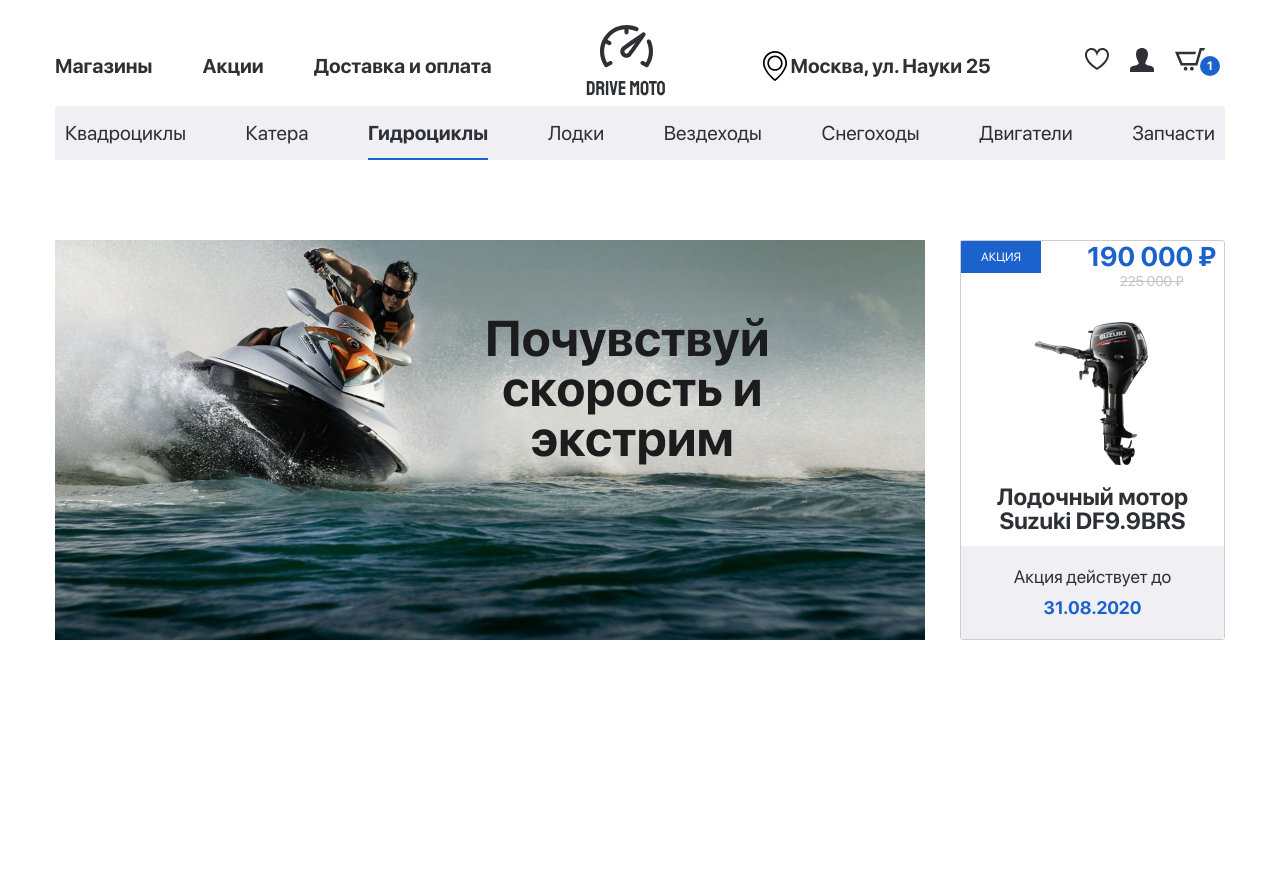
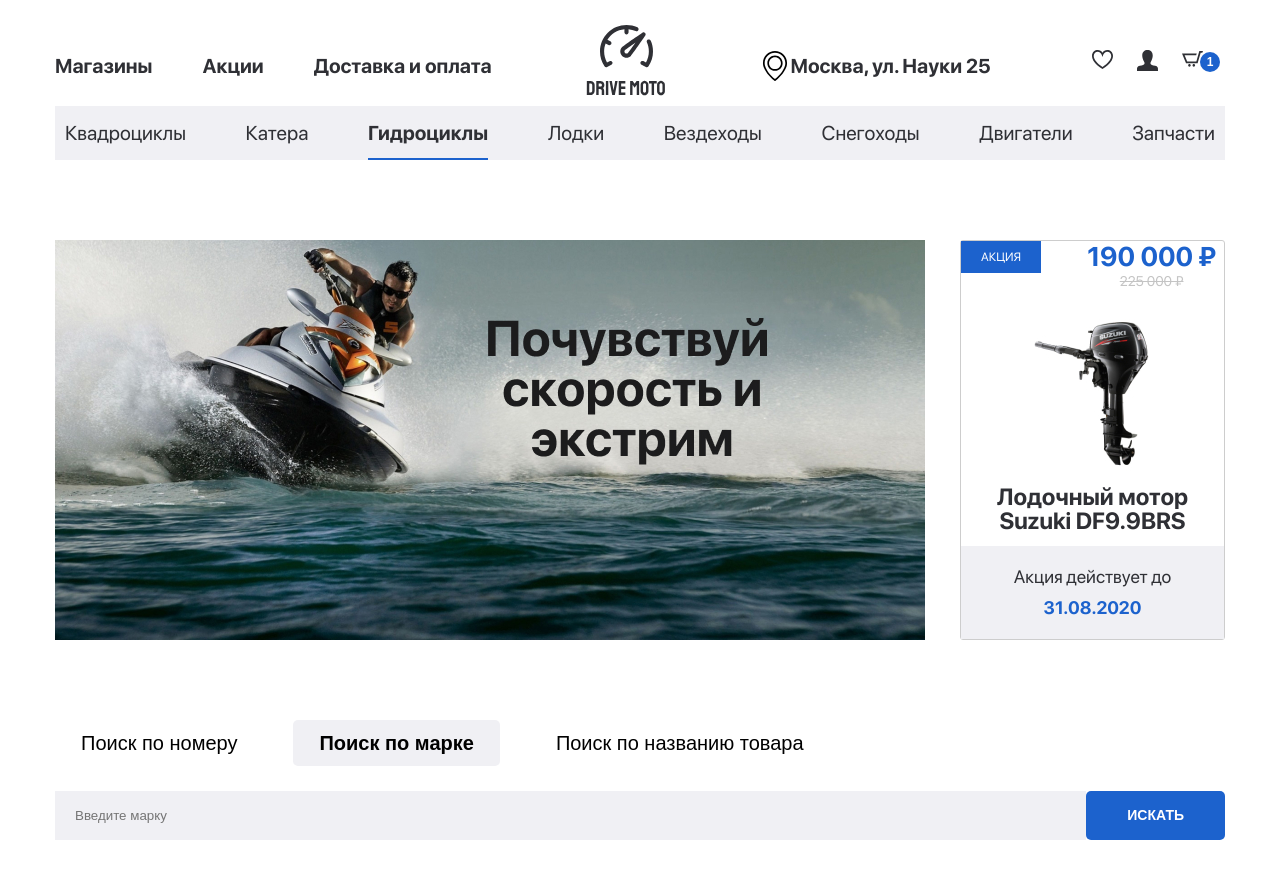
Before and after one commit to tovach/JetSkiReact, a website built with webpack: page src/index.html in a window 1280 px wide. Before the commit the page ends 800 px from the top, so only its background shows below. Built offline with nearby package versions, Linux system fonts and the light colour scheme.

Commit message:
feat: add search-bar section markup

```diff
--- a/src/index.html
+++ b/src/index.html
@@ -44,21 +44,21 @@
         <div class="user-bar">
           <ul class="user-bar__list">
             <li class="user-bar__item">
-              <a href="#">
+              <button class="button" type="button">
                 <img src="img/icons/bookmarks-icon.svg" alt="">
-              </a>
+              </butto>
             </li>
             <li class="user-bar__item">
-              <a href="#">
+              <button class="button" type="button">
                 <img src="img/icons/user-icon.svg" alt="">
-              </a>
+              </button>
             </li>
             <li class="user-bar__item">
               <div class="cart">
-                <a href="#">
+                <button class="button" type="button">
                   <img class="cart__icon" src="img/icons/cart-icon.svg" alt="">
                   <span class="cart__items-counter">1</span>
-                </a>
+                </button>
               </div>
             </li>
           </ul>
@@ -101,7 +101,7 @@
     </header>
 
     <main class="main">
-      <section class="specials mb80">
+      <section class="main__specials specials mb80">
         <h3 class="visually-hidden">Специальные предложения</h3>
 
         <div class="specials__wrapper">
@@ -171,6 +171,35 @@
         </div>
 
       </section>
+
+      <section class="main__search-bar search-bar mb80">
+        <h3 class="visually-hidden">Поиск товаров</h3>
+
+        <div class="search-bar__tabs search-tabs">
+          <ul class="search-tabs__list">
+            <li class="search-tabs__item">
+              <button class="button button--transparent" type="button">Поиск по  номеру</button>
+            </li>
+            <li class="search-tabs__item">
+              <button class="button button--secondary" type="button">Поиск по марке</button>
+            </li>
+            <li class="search-tabs__item">
+              <button class="button button--transparent" type="button">Поиск по названию товара</button>
+            </li>
+          </ul>
+        </div>
+
+        <div class="search-bar__form">
+          <form class="search-form" action="#" method="post">
+            <input class=" search-form__input" type="text" placeholder="Введите марку ">
+            <button class="search-form__submit button button--primary" type="submit">Искать</button>
+          </form>
+        </div>
+
+
+      </section>
+
+
     </main>
 
 
--- /dev/null
+++ b/src/modules/button/button.scss
@@ -0,0 +1,43 @@
+.button {
+  background: transparent;
+  border: none;
+  cursor: pointer;
+  border: 1px solid transparent;
+  border-radius: 5px;
+}
+.button--primary {
+  padding: 15px 40px;
+  font-weight: bold;
+  font-size: 14px;
+  line-height: 17px;
+  color: $base-white;
+  background: $accent-color;
+  text-transform: uppercase;
+
+  &:hover{
+    background: lighten($accent-color, 10);
+  }
+}
+
+.button--secondary {
+  padding: 10px 25px;
+  font-weight: bold;
+  font-size: 20px;
+  line-height: 24px;
+  background: $base-blocks;
+
+  &:hover {
+    background: transparent;
+    border: 1px solid $base-blocks;
+  }
+}
+
+.button--transparent {
+  padding: 10px 25px;
+  font-size: 20px;
+  line-height: 24px;
+
+  &:hover {
+    border: 1px solid $base-blocks;
+  }
+}
--- a/src/modules/main/main.scss
+++ b/src/modules/main/main.scss
@@ -1,2 +1,4 @@
 .main {
+  &__specials{}
+  &__search-bar{}
 }
--- a/src/modules/modules.scss
+++ b/src/modules/modules.scss
@@ -7,8 +7,13 @@
 
 
 @import "main/main";
+
 @import "specials/specials";
+
 @import "slider/slider";
 @import "best-offer/best-offer";
 @import "accent-badge/accent-badge";
 @import "currency/currency";
+
+@import "search-bar/search-bar";
+@import "button/button";
--- /dev/null
+++ b/src/modules/search-bar/search-bar.scss
@@ -0,0 +1,32 @@
+.search-bar {
+  &__tabs {
+  }
+
+  &__form {
+  }
+}
+
+.search-tabs {
+  margin-bottom: 25px;
+  &__list {
+    display: flex;
+    flex-wrap: wrap;
+    gap: 30px;
+  }
+
+  &__item {
+  }
+}
+.search-form {
+  display: flex;
+  &__input {
+    width: 100%;
+    padding: 0 20px;
+
+    border: none;
+    background: $base-blocks;
+  }
+
+  &__submit {
+  }
+}
```
